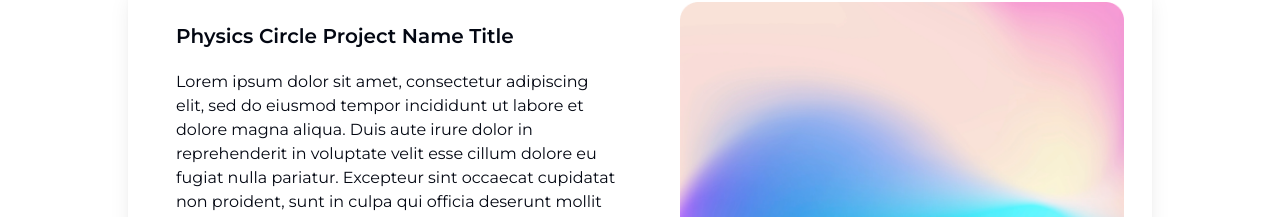
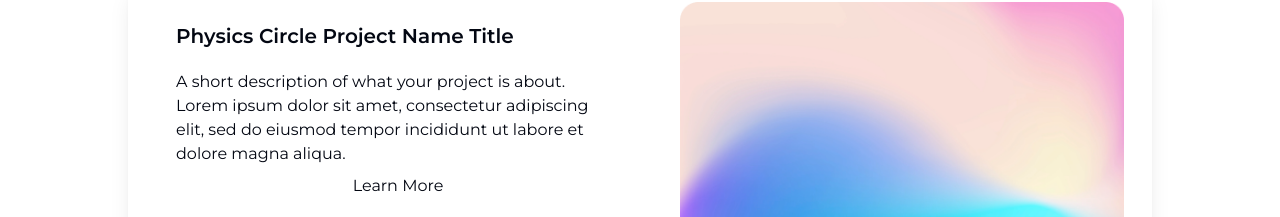
Before and after one commit to multiverseresearchers/multiverse-researchers, a React (Vite) app: page /research in a window 1280 px wide. Shown: the part 578-795 px from the top of the page. Built offline with nearby package versions, Linux system fonts and the light colour scheme.

Commit message:
[wip] research group details page

```diff
--- a/src/App.tsx
+++ b/src/App.tsx
@@ -7,6 +7,7 @@ import About from './components/about/About'
 import Contact from './components/contact/Contact'
 import Publications from './components/publications/Publications'
 import Research from './components/research/Research'
+import ResearchPage from './components/research/ResearchPage';
 
 function App() {
 	return (
@@ -19,6 +20,8 @@ function App() {
 						<Route path='/research' element={<Research />}></Route>
 						<Route path='/publications' element={<Publications />}></Route>
 						<Route path='/contact' element={<Contact />}></Route>
+
+                        <Route path="/research/:link" element={<ResearchPage />} />
 					</Routes>
 				<Footer />
 			</BrowserRouter>
--- a/src/components/research/Research.tsx
+++ b/src/components/research/Research.tsx
@@ -6,38 +6,38 @@ const Research = () => {
     const projects = [
         {
             title: "Physics Circle Project Name Title",
-            content: "Lorem ipsum dolor sit amet, consectetur adipiscing elit, sed do eiusmod tempor incididunt ut labore et dolore magna aliqua.\n \nDuis aute irure dolor in reprehenderit in voluptate velit esse cillum dolore eu fugiat nulla pariatur. Excepteur sint occaecat cupidatat non proident, sunt in culpa qui officia deserunt mollit anim id est laborum.",
-            link: "https://www.enterlinkhere.com"
+            content: "A short description of what your project is about. Lorem ipsum dolor sit amet, consectetur adipiscing elit, sed do eiusmod tempor incididunt ut labore et dolore magna aliqua.",
+            link: "physics"
         },
         {
             title: "Chemistry Circle Project Name Title",
-            content: "Lorem ipsum dolor sit amet, consectetur adipiscing elit, sed do eiusmod tempor incididunt ut labore et dolore magna aliqua.\n \nDuis aute irure dolor in reprehenderit in voluptate velit esse cillum dolore eu fugiat nulla pariatur. Excepteur sint occaecat cupidatat non proident, sunt in culpa qui officia deserunt mollit anim id est laborum.",
-            link: "https://www.enterlinkhere.com"
+            content: "A short description of what your project is about. Lorem ipsum dolor sit amet, consectetur adipiscing elit, sed do eiusmod tempor incididunt ut labore et dolore magna aliqua.",
+            link: "chem"
         },
         {
             title: "Biology Circle Project Name Title",
-            content: "Lorem ipsum dolor sit amet, consectetur adipiscing elit, sed do eiusmod tempor incididunt ut labore et dolore magna aliqua.\n \nDuis aute irure dolor in reprehenderit in voluptate velit esse cillum dolore eu fugiat nulla pariatur. Excepteur sint occaecat cupidatat non proident, sunt in culpa qui officia deserunt mollit anim id est laborum.",
-            link: "https://www.enterlinkhere.com"
+            content: "A short description of what your project is about. Lorem ipsum dolor sit amet, consectetur adipiscing elit, sed do eiusmod tempor incididunt ut labore et dolore magna aliqua.",
+            link: "bio"
         },
         {
             title: "Environment Science Circle Project Name Title",
-            content: "Lorem ipsum dolor sit amet, consectetur adipiscing elit, sed do eiusmod tempor incididunt ut labore et dolore magna aliqua.\n \nDuis aute irure dolor in reprehenderit in voluptate velit esse cillum dolore eu fugiat nulla pariatur. Excepteur sint occaecat cupidatat non proident, sunt in culpa qui officia deserunt mollit anim id est laborum.",
-            link: "https://www.enterlinkhere.com"
+            content: "A short description of what your project is about. Lorem ipsum dolor sit amet, consectetur adipiscing elit, sed do eiusmod tempor incididunt ut labore et dolore magna aliqua.",
+            link: "environment-science"
         },
         {
             title: "Psychology Circle Project Name Title",
-            content: "Lorem ipsum dolor sit amet, consectetur adipiscing elit, sed do eiusmod tempor incididunt ut labore et dolore magna aliqua.\n \nDuis aute irure dolor in reprehenderit in voluptate velit esse cillum dolore eu fugiat nulla pariatur. Excepteur sint occaecat cupidatat non proident, sunt in culpa qui officia deserunt mollit anim id est laborum.",
-            link: "https://www.enterlinkhere.com"
+            content: "A short description of what your project is about. Lorem ipsum dolor sit amet, consectetur adipiscing elit, sed do eiusmod tempor incididunt ut labore et dolore magna aliqua.",
+            link: "psych"
         },
         {
             title: "Economics Circle Project Name Title",
-            content: "Lorem ipsum dolor sit amet, consectetur adipiscing elit, sed do eiusmod tempor incididunt ut labore et dolore magna aliqua.\n \nDuis aute irure dolor in reprehenderit in voluptate velit esse cillum dolore eu fugiat nulla pariatur. Excepteur sint occaecat cupidatat non proident, sunt in culpa qui officia deserunt mollit anim id est laborum.",
-            link: "https://www.enterlinkhere.com"
+            content: "A short description of what your project is about. Lorem ipsum dolor sit amet, consectetur adipiscing elit, sed do eiusmod tempor incididunt ut labore et dolore magna aliqua.",
+            link: "econ"
         },
         {
             title: "Computer Science Circle Project Name Title",
-            content: "Lorem ipsum dolor sit amet, consectetur adipiscing elit, sed do eiusmod tempor incididunt ut labore et dolore magna aliqua.\n \nDuis aute irure dolor in reprehenderit in voluptate velit esse cillum dolore eu fugiat nulla pariatur. Excepteur sint occaecat cupidatat non proident, sunt in culpa qui officia deserunt mollit anim id est laborum.",
-            link: "https://www.enterlinkhere.com"
+            content: "A short description of what your project is about. Lorem ipsum dolor sit amet, consectetur adipiscing elit, sed do eiusmod tempor incididunt ut labore et dolore magna aliqua.",
+            link: "compsci"
         }
     ];
 
--- a/src/components/research/ResearchGroup.tsx
+++ b/src/components/research/ResearchGroup.tsx
@@ -1,5 +1,6 @@
 import { ReactElement, JSXElementConstructor, ReactNode, ReactPortal } from 'react'
 import filler_img from '/imgs/filler/Rectangle_23.png'
+import { Link } from 'react-router-dom';
 
 const ResearchGroup = (props: { title: string | number | boolean | ReactElement<any, string | JSXElementConstructor<any>> | Iterable<ReactNode> | ReactPortal | null | undefined; content: string | number | boolean | ReactElement<any, string | JSXElementConstructor<any>> | Iterable<ReactNode> | ReactPortal | null | undefined; link: string | undefined }) => {
     return (
@@ -9,7 +10,7 @@ const ResearchGroup = (props: { title: string | number | boolean | ReactElement<
               <span className="font-semibold sm:text-l md:text-l lg:text-xl">{props.title}</span>
               <div className="sm:text-m md:text-m lg:text-l mt-5">{props.content}</div>
               <div className="text-center m:text-m md:text-m lg:text-l m-2">
-                <a href={props.link} className='underline italic'>Read more</a>
+                <Link to={`/research/${props.link}`}>Learn More</Link>
               </div>
             </div>
             <div className="w-full m-5">
--- /dev/null
+++ b/src/components/research/ResearchPage.tsx
@@ -0,0 +1,14 @@
+import { useParams } from 'react-router-dom';
+
+const ResearchPage = () => {
+    const { link } = useParams();
+
+    return (
+        <div>
+            <h1>Research Page: {link}</h1>
+            <p>This feature is currently under development.</p>
+        </div>
+    );
+};
+
+export default ResearchPage;
```
